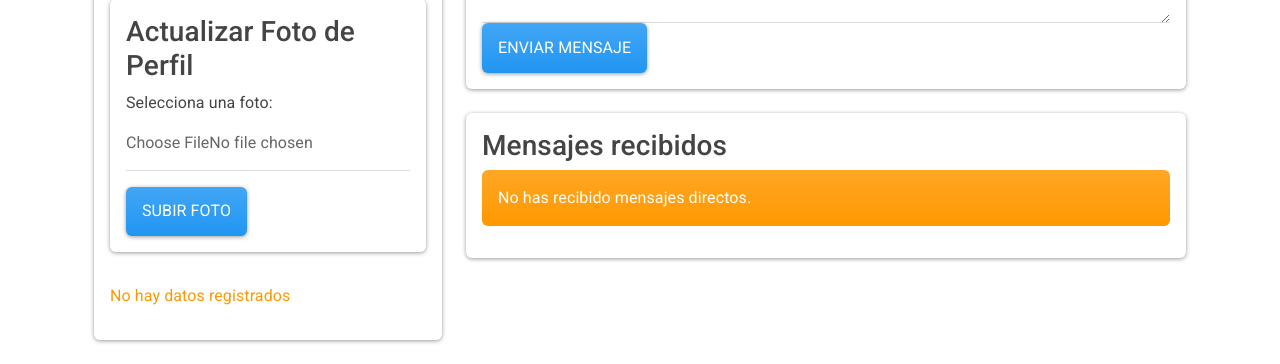
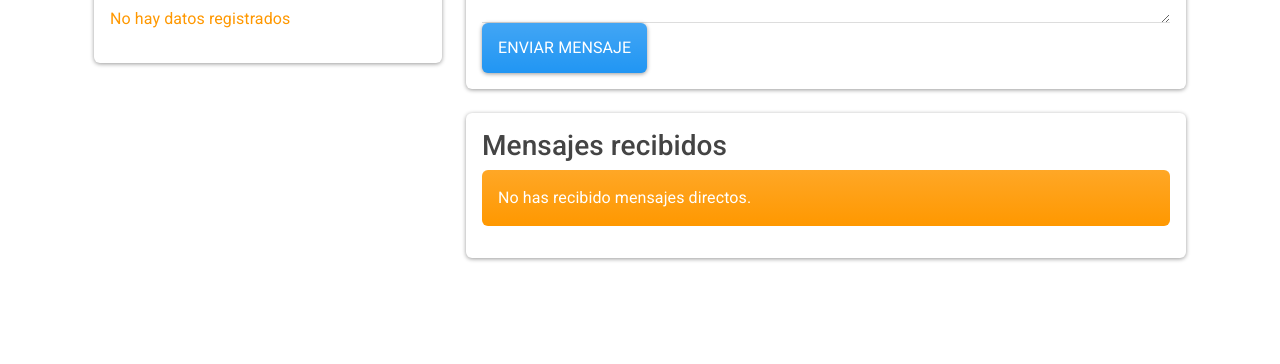
Before and after one commit to JesusMachaca/Sist_Dist-2, a Flask app: page /mensajes/enviar in a window 1280 px wide. Shown: the part 507-871 px from the top of the page. After the commit the page ends 769 px from the top, so only its background shows below. Run offline with Flask 3, Linux system fonts and the light colour scheme; the visitor is signed in with stand-in values (Sample User, id 1); a database or web service that is not in the repository returns one stand-in record (values such as "Sample title"); some libraries are stand-ins or nearby versions.

Commit message:
Update dashboard.html

```diff
--- a/templates/dashboard.html
+++ b/templates/dashboard.html
@@ -12,17 +12,11 @@
                         <div class="row justify-content-md-center pb-2">
                             <div class="col-md-auto">
                                 <p>Foto de perfil</p>
+                                {% if usuario and usuario[3] %}
+                                <img src="{{ usuario[3] }}" alt="Foto de perfil" style="width: 300px; height: 300px; border-radius: 50%;">
+                                {% else %}
                                 <img src="https://w7.pngwing.com/pngs/152/932/png-transparent-silhouette-person-graphy-silhouette-animals-rectangle-photography.png" alt="Foto de perfil" style="width: 300px; height: 300px; border-radius: 50%;">
-                                <div class="card card-body mb-4">
-                                    <h3 class="card-title">Actualizar Foto de Perfil</h3>
-                                    <form action="/perfil/subir-foto" method="POST" enctype="multipart/form-data">
-                                        <div class="form-group">
-                                            <label for="foto_perfil">Selecciona una foto:</label>
-                                            <input type="file" id="foto_perfil" name="foto_perfil" class="form-control" accept="image/*" required>
-                                        </div>
-                                        <button type="submit" class="btn btn-primary mt-3">Subir Foto</button>
-                                    </form>
-                                </div>
+                                {% endif %}
                             </div>
                         </div>
                     </div>
```
